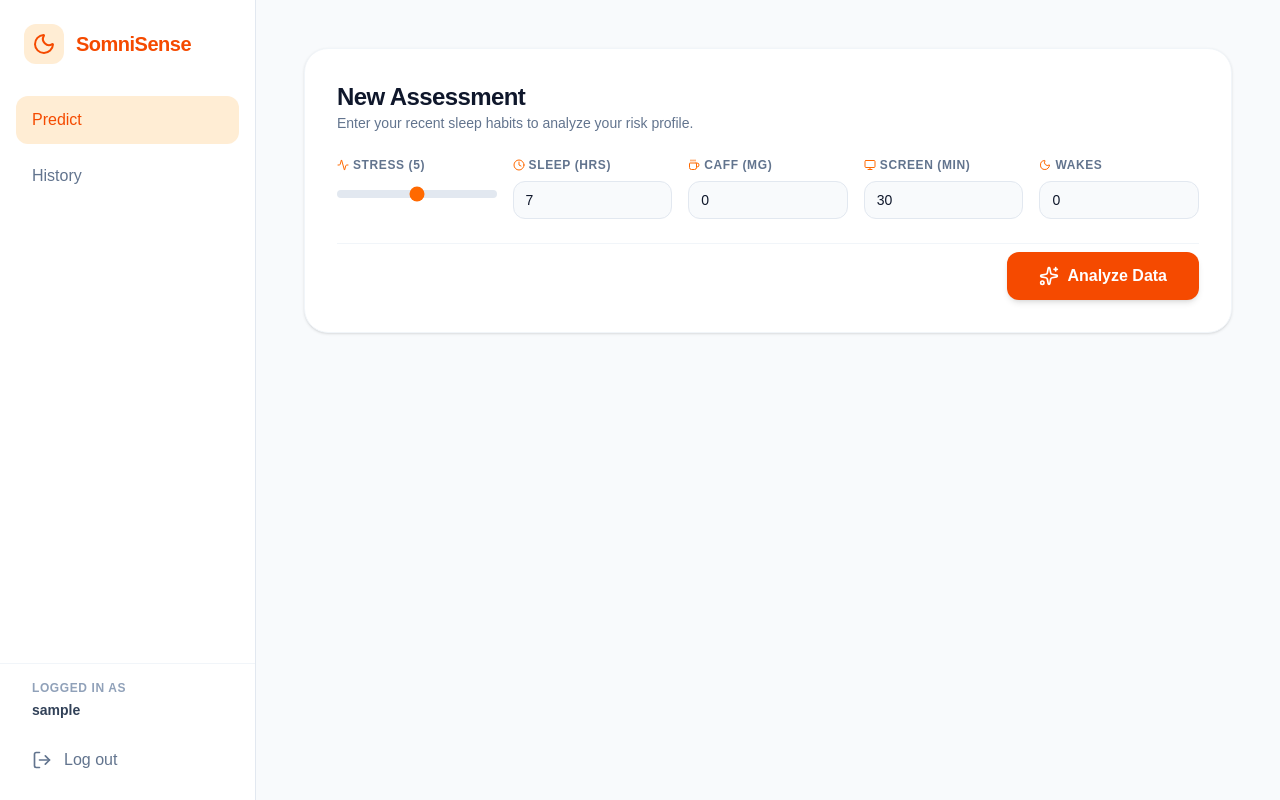
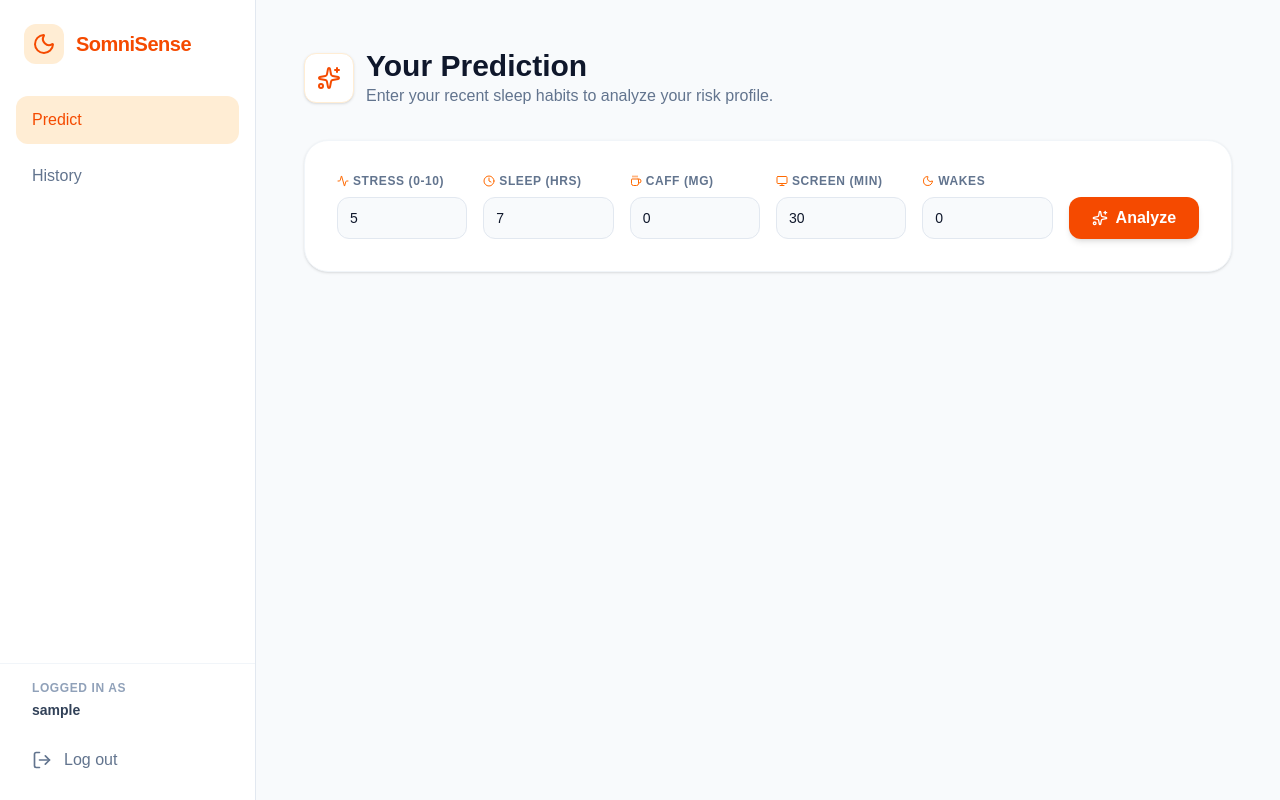
Before and after one commit to mahfuzhasanreza/somnisense-sleep-health, a Next.js app in the folder client/: page / in a window 1280 px wide. Built offline with nearby package versions, Linux system fonts and the light colour scheme; sample sign-in values are in the browser's storage.

Commit message:
modify predict route styles

```diff
--- a/client/src/app/page.tsx
+++ b/client/src/app/page.tsx
@@ -79,34 +79,37 @@ export default function Home() {
         <div className="absolute top-[-20%] left-[-10%] w-[50%] h-[50%] rounded-full bg-orange-500/5 blur-[120px]"></div>
       </div>
 
-      <div className="mx-auto w-full space-y-10">
+      <div className="max-w-6xl mx-auto w-full space-y-10">
+
+        {/* Header matching History route */}
+        <div className="mb-8 flex items-center space-x-3">
+          <div className="p-3 bg-white border border-orange-100 rounded-xl shadow-sm">
+            <Sparkles className="w-6 h-6 text-orange-600" />
+          </div>
+          <div>
+            <h1 className="text-3xl font-bold text-slate-900">Your Prediction</h1>
+            <p className="text-slate-500">Enter your recent sleep habits to analyze your risk profile.</p>
+          </div>
+        </div>
 
         {/* Minimal Top Form Section */}
         <section className="bg-white rounded-3xl p-6 lg:p-8 shadow-sm border border-slate-100">
-          <div className="mb-6 flex items-center justify-between">
-            <div>
-              <h1 className="text-2xl font-bold text-slate-900 tracking-tight">New Assessment</h1>
-              <p className="text-sm text-slate-500">Enter your recent sleep habits to analyze your risk profile.</p>
-            </div>
-
-          </div>
-
-          <form onSubmit={handleSubmit} className="space-y-6">
-            <div className="grid grid-cols-1 sm:grid-cols-2 lg:grid-cols-5 gap-4">
+          <form onSubmit={handleSubmit}>
+            <div className="grid grid-cols-1 sm:grid-cols-2 lg:grid-cols-6 gap-4 items-end">
 
               {/* Stress */}
               <div className="space-y-2">
                 <label className="text-xs font-bold text-slate-500 uppercase tracking-wider flex items-center">
-                  <Activity className="w-3 h-3 mr-1 text-orange-500" /> Stress ({formData.stress_score})
+                  <Activity className="w-3 h-3 mr-1 text-orange-500" /> Stress (0-10)
                 </label>
                 <input
-                  type="range"
+                  type="number"
                   name="stress_score"
                   min="0"
                   max="10"
                   value={formData.stress_score}
                   onChange={handleChange}
-                  className="w-full h-2 bg-slate-200 rounded-lg appearance-none cursor-pointer accent-orange-500 mt-2"
+                  className="w-full bg-slate-50 border border-slate-200 rounded-xl px-3 py-2.5 text-sm text-slate-900 focus:ring-2 focus:ring-orange-500/50 focus:border-orange-500 transition-all outline-none"
                 />
               </div>
 
@@ -123,7 +126,7 @@ export default function Home() {
                   step="0.5"
                   value={formData.sleep_duration_hrs}
                   onChange={handleChange}
-                  className="w-full bg-slate-50 border border-slate-200 rounded-xl px-3 py-2 text-sm text-slate-900 focus:ring-2 focus:ring-orange-500/50 focus:border-orange-500 transition-all outline-none"
+                  className="w-full bg-slate-50 border border-slate-200 rounded-xl px-3 py-2.5 text-sm text-slate-900 focus:ring-2 focus:ring-orange-500/50 focus:border-orange-500 transition-all outline-none"
                 />
               </div>
 
@@ -138,7 +141,7 @@ export default function Home() {
                   min="0"
                   value={formData.caffeine_mg_before_bed}
                   onChange={handleChange}
-                  className="w-full bg-slate-50 border border-slate-200 rounded-xl px-3 py-2 text-sm text-slate-900 focus:ring-2 focus:ring-orange-500/50 focus:border-orange-500 transition-all outline-none"
+                  className="w-full bg-slate-50 border border-slate-200 rounded-xl px-3 py-2.5 text-sm text-slate-900 focus:ring-2 focus:ring-orange-500/50 focus:border-orange-500 transition-all outline-none"
                 />
               </div>
 
@@ -153,7 +156,7 @@ export default function Home() {
                   min="0"
                   value={formData.screen_time_before_bed_mins}
                   onChange={handleChange}
-                  className="w-full bg-slate-50 border border-slate-200 rounded-xl px-3 py-2 text-sm text-slate-900 focus:ring-2 focus:ring-orange-500/50 focus:border-orange-500 transition-all outline-none"
+                  className="w-full bg-slate-50 border border-slate-200 rounded-xl px-3 py-2.5 text-sm text-slate-900 focus:ring-2 focus:ring-orange-500/50 focus:border-orange-500 transition-all outline-none"
                 />
               </div>
 
@@ -168,26 +171,27 @@ export default function Home() {
                   min="0"
                   value={formData.wake_episodes_per_night}
                   onChange={handleChange}
-                  className="w-full bg-slate-50 border border-slate-200 rounded-xl px-3 py-2 text-sm text-slate-900 focus:ring-2 focus:ring-orange-500/50 focus:border-orange-500 transition-all outline-none"
+                  className="w-full bg-slate-50 border border-slate-200 rounded-xl px-3 py-2.5 text-sm text-slate-900 focus:ring-2 focus:ring-orange-500/50 focus:border-orange-500 transition-all outline-none"
                 />
               </div>
 
-            </div>
-
-            <div className="flex justify-end pt-2 border-t border-slate-100">
+              {/* Submit Button in the same row */}
+              <div className="h-[42px]">
                 <button
                   type="submit"
                   disabled={loading}
-                className="px-8 py-3 rounded-xl shadow-md bg-orange-600 hover:bg-orange-500 text-white font-bold transition-all flex items-center disabled:opacity-70 disabled:cursor-not-allowed"
+                  className="w-full h-full rounded-xl shadow-md bg-orange-600 hover:bg-orange-500 text-white font-bold transition-all flex items-center justify-center disabled:opacity-70 disabled:cursor-not-allowed"
                 >
                   {loading ? (
                     <Loader2 className="w-5 h-5 animate-spin" />
                   ) : (
                     <>
-                    <Sparkles className="w-5 h-5 mr-2" /> Analyze Data
+                      <Sparkles className="w-4 h-4 mr-2" /> Analyze
                     </>
                   )}
                 </button>
+              </div>
+
             </div>
           </form>
 
```
Lines whose indentation alone changed are shown as unchanged.
